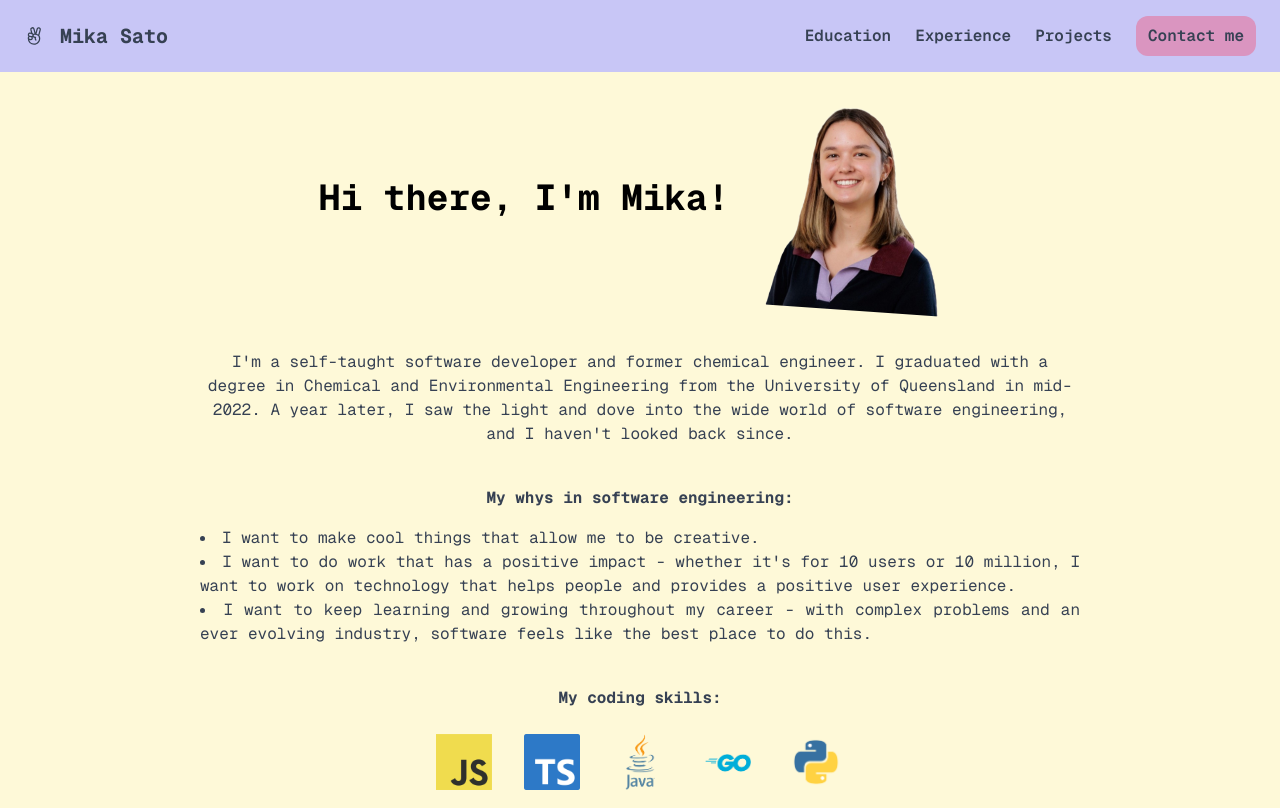
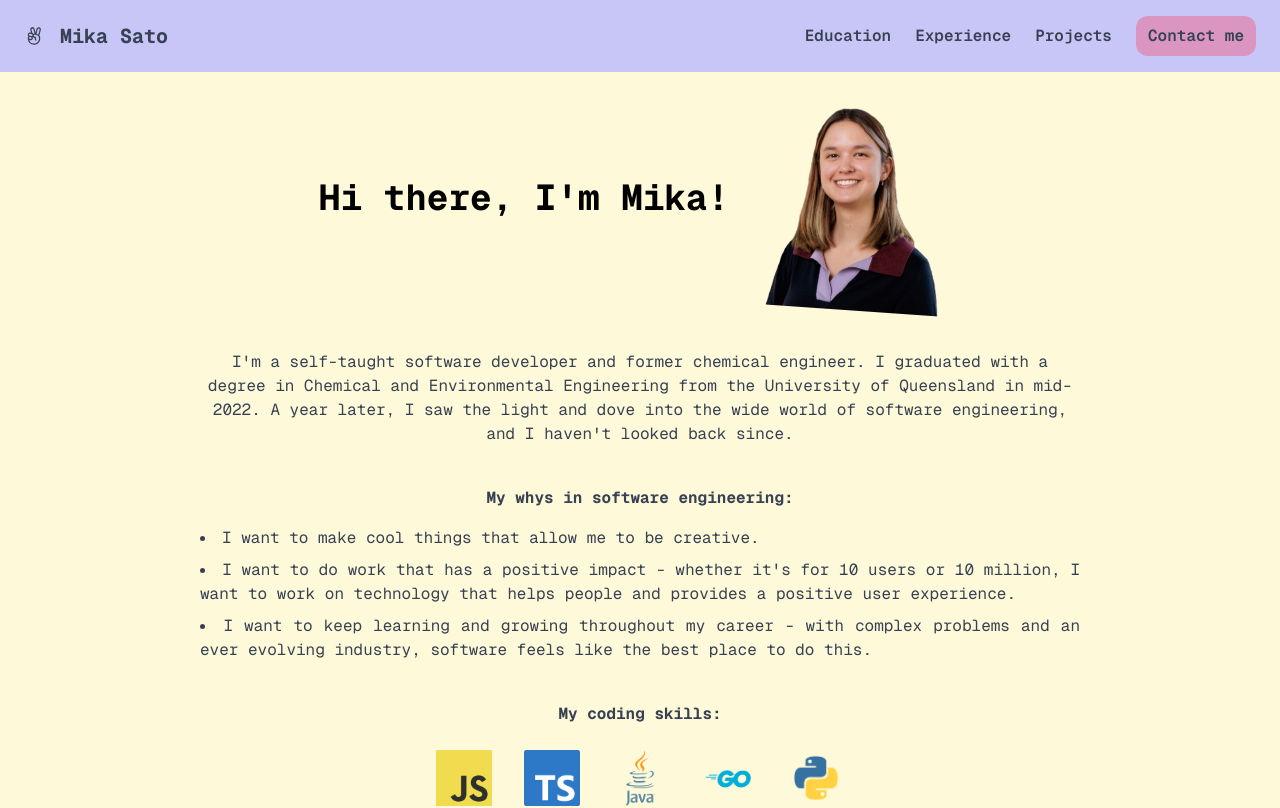
Before and after one commit to mikasatoo/portfolio-website-v2, a Next.js app: page / in a window 1280 px wide. Shown: the top 808 px of the page. Built offline with nearby package versions, Linux system fonts and the light colour scheme; a web font is replaced by a local one.

Commit message:
add some spacing to my whys dotpoints

```diff
--- a/src/app/page.tsx
+++ b/src/app/page.tsx
@@ -25,8 +25,8 @@ export default function Home() {
           <div className="flex flex-col gap-2 md:gap-4 max-w-220 2xl:max-w-140">
             <p className="font-bold">My whys in software engineering:</p>
             <ul className="list-disc list-inside md:text-justify">
-              <li>I want to make cool things that allow me to be creative.</li>
-              <li>I want to do work that has a positive impact - whether it&apos;s for 10 users or 10 million, I want to work on technology that helps people and provides a positive user experience.</li>
+              <li className="mb-2">I want to make cool things that allow me to be creative.</li>
+              <li className="mb-2">I want to do work that has a positive impact - whether it&apos;s for 10 users or 10 million, I want to work on technology that helps people and provides a positive user experience.</li>
               <li>I want to keep learning and growing throughout my career - with complex problems and an ever evolving industry, software feels like the best place to do this.</li>
             </ul>
           </div>
```
